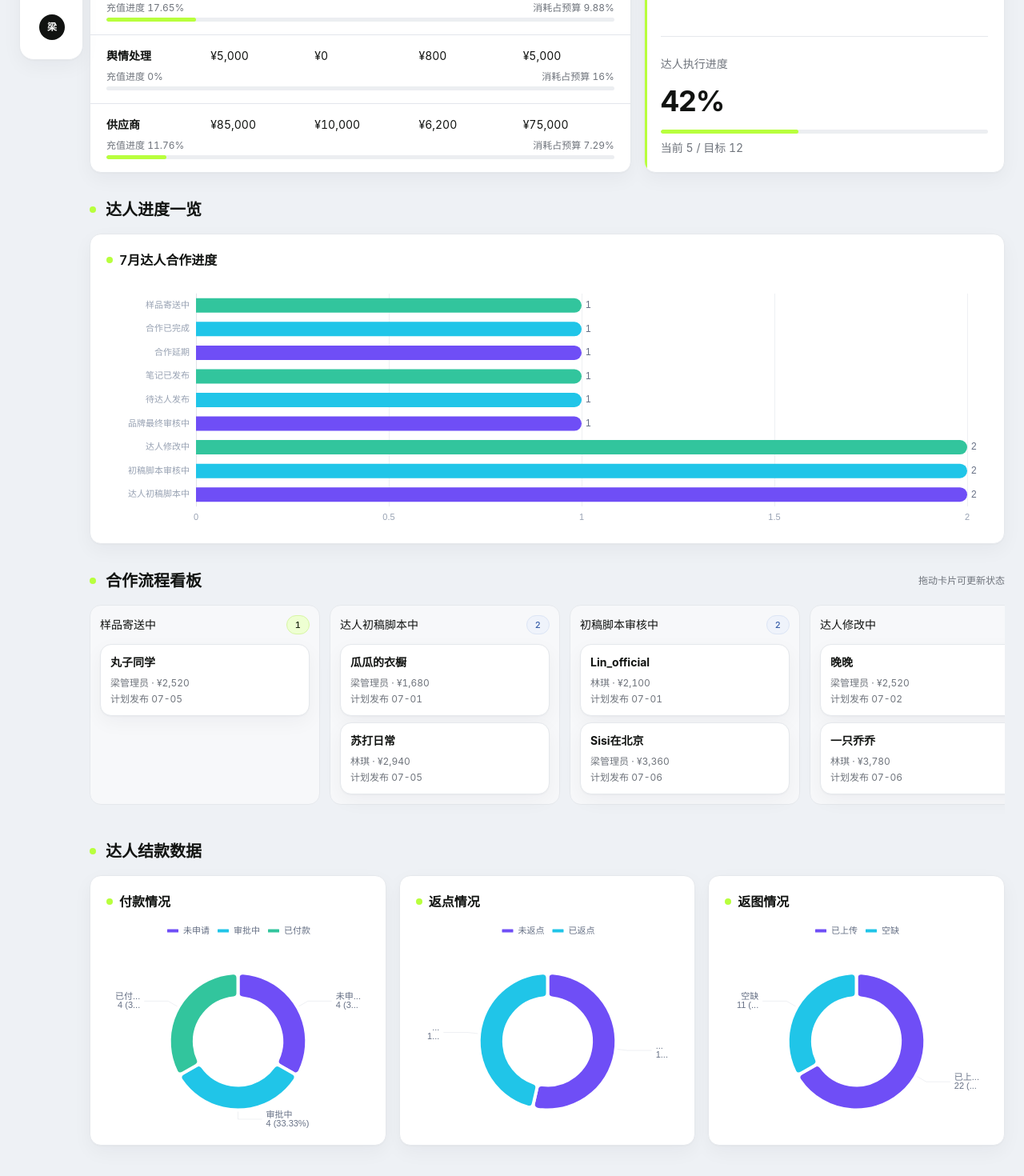
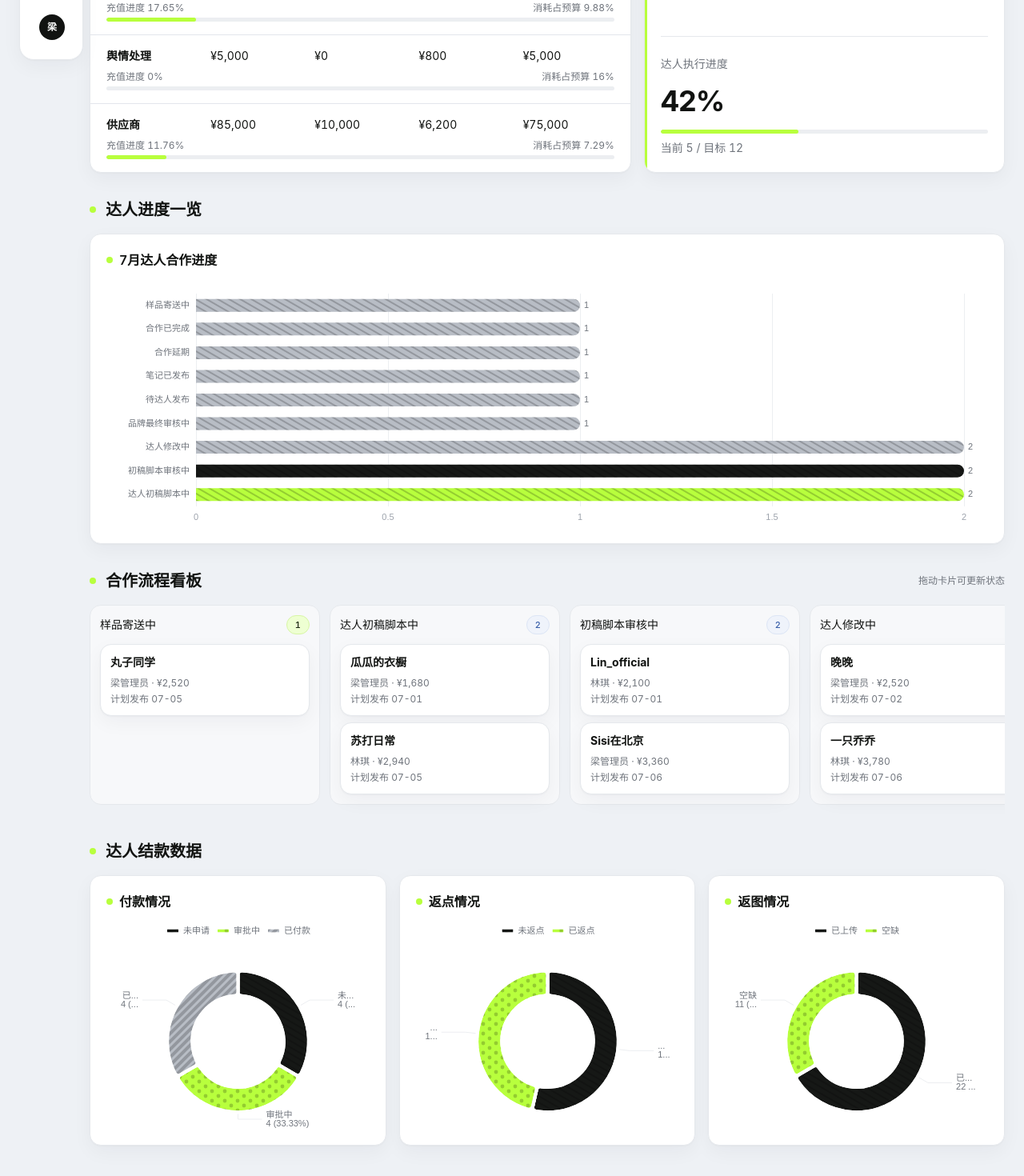
Before and after one commit to liang2045/imi, a Next.js app: page / in a window 1280 px wide. Shown: the part 701-2171 px from the top of the page at 80% size. Built offline with nearby package versions, Linux system fonts and the light colour scheme.

Commit message:
align charts with monochrome accent palette

```diff
--- a/src/components/charts.tsx
+++ b/src/components/charts.tsx
@@ -2,17 +2,102 @@
 
 import ReactECharts from "echarts-for-react";
 
-const colors = ["#6F4EF6", "#20C5E8", "#32C59D", "#F6B84A", "#F0525F"];
-const chartText = "#1D2638";
-const chartMuted = "#667085";
-const chartTertiary = "#98A2B3";
-const chartGrid = "rgba(152,162,179,.16)";
-const tooltipShadow = "border-radius:14px;box-shadow:0 10px 30px rgba(31,42,68,.08),0 2px 8px rgba(31,42,68,.04);";
+const colors = ["#161816", "#B8FF3D", "#B8BDC5", "#5D82D9", "#EC6A6A"];
+const chartText = "#111311";
+const chartMuted = "#6F747C";
+const chartTertiary = "#9DA3AC";
+const chartGrid = "#ECEEF1";
+const tooltipShadow = "border-radius:10px;box-shadow:0 1px 2px rgba(17,24,39,.03),0 8px 24px rgba(17,24,39,.08);";
 
 export function PieChart({ data, height = 260, onItemClick }: { data: { name: string; value: number }[]; height?: number; onItemClick?: (name: string) => void }) {
-  return <ReactECharts notMerge style={{ height, cursor: onItemClick ? "pointer" : "default" }} onEvents={onItemClick ? { click: (params: { name?: string }) => params.name && onItemClick(params.name), legendselectchanged: (params: { name?: string }) => params.name && onItemClick(params.name) } : undefined} option={{ color: colors, backgroundColor: "transparent", tooltip: { trigger: "item", backgroundColor: "#FFFFFF", borderColor: "#E7ECF1", borderWidth: 1, padding: [10, 12], textStyle: { color: chartText, fontSize: 12 }, extraCssText: tooltipShadow }, legend: { top: 0, type: "scroll", icon: "roundRect", itemWidth: 16, itemHeight: 6, textStyle: { color: chartMuted, fontSize: 11 } }, series: [{ type: "pie", radius: ["42%", "66%"], center: ["50%", "58%"], itemStyle: { borderColor: "#FFFFFF", borderWidth: 4, borderRadius: 6 }, label: { color: chartMuted, formatter: "{b}\n{c} ({d}%)", fontSize: 11 }, labelLine: { lineStyle: { color: chartGrid } }, data }] }} />;
+  return (
+    <ReactECharts
+      notMerge
+      style={{ height, cursor: onItemClick ? "pointer" : "default" }}
+      onEvents={onItemClick ? {
+        click: (params: { name?: string }) => params.name && onItemClick(params.name),
+        legendselectchanged: (params: { name?: string }) => params.name && onItemClick(params.name),
+      } : undefined}
+      option={{
+        aria: { enabled: true, decal: { show: true } },
+        color: colors,
+        backgroundColor: "transparent",
+        tooltip: {
+          trigger: "item",
+          backgroundColor: "#FFFFFF",
+          borderColor: "#E5E8EC",
+          borderWidth: 1,
+          padding: [10, 12],
+          textStyle: { color: chartText, fontSize: 12 },
+          extraCssText: tooltipShadow,
+        },
+        legend: {
+          top: 0,
+          type: "scroll",
+          icon: "roundRect",
+          itemWidth: 16,
+          itemHeight: 6,
+          textStyle: { color: chartMuted, fontSize: 11 },
+        },
+        series: [{
+          type: "pie",
+          radius: ["44%", "68%"],
+          center: ["50%", "58%"],
+          itemStyle: { borderColor: "#FFFFFF", borderWidth: 4, borderRadius: 5 },
+          label: { color: chartMuted, formatter: "{b}\n{c} ({d}%)", fontSize: 11 },
+          labelLine: { lineStyle: { color: chartGrid } },
+          data,
+        }],
+      }}
+    />
+  );
 }
 
 export function BarChart({ data, height = 360 }: { data: { name: string; value: number }[]; height?: number }) {
-  return <ReactECharts notMerge style={{ height }} option={{ color: colors, backgroundColor: "transparent", grid: { left: 112, right: 26, top: 18, bottom: 26 }, tooltip: { trigger: "axis", backgroundColor: "#FFFFFF", borderColor: "#E7ECF1", borderWidth: 1, padding: [10, 12], textStyle: { color: chartText, fontSize: 12 }, extraCssText: tooltipShadow }, xAxis: { type: "value", axisLabel: { color: chartTertiary, fontSize: 11 }, axisLine: { lineStyle: { color: chartGrid } }, axisTick: { show: false }, splitLine: { lineStyle: { color: chartGrid } } }, yAxis: { type: "category", data: data.map((d) => d.name), axisLabel: { width: 94, overflow: "truncate", color: chartTertiary, fontSize: 11 }, axisLine: { lineStyle: { color: chartGrid } }, axisTick: { show: false } }, series: [{ type: "bar", data: data.map((d) => d.value), barWidth: 18, label: { show: true, position: "right", color: chartMuted }, itemStyle: { borderRadius: [0, 9, 9, 0], color: (params: { dataIndex: number }) => colors[params.dataIndex % Math.min(colors.length, 3)] } }] }} />;
+  return (
+    <ReactECharts
+      notMerge
+      style={{ height }}
+      option={{
+        aria: { enabled: true, decal: { show: true } },
+        color: colors,
+        backgroundColor: "transparent",
+        grid: { left: 112, right: 30, top: 18, bottom: 26 },
+        tooltip: {
+          trigger: "axis",
+          backgroundColor: "#FFFFFF",
+          borderColor: "#E5E8EC",
+          borderWidth: 1,
+          padding: [10, 12],
+          textStyle: { color: chartText, fontSize: 12 },
+          extraCssText: tooltipShadow,
+          axisPointer: { type: "shadow", shadowStyle: { color: "rgba(17,19,17,.035)" } },
+        },
+        xAxis: {
+          type: "value",
+          axisLabel: { color: chartTertiary, fontSize: 11 },
+          axisLine: { lineStyle: { color: chartGrid } },
+          axisTick: { show: false },
+          splitLine: { lineStyle: { color: chartGrid } },
+        },
+        yAxis: {
+          type: "category",
+          data: data.map((item) => item.name),
+          axisLabel: { width: 94, overflow: "truncate", color: chartMuted, fontSize: 11 },
+          axisLine: { show: false },
+          axisTick: { show: false },
+        },
+        series: [{
+          type: "bar",
+          data: data.map((item) => item.value),
+          barWidth: 16,
+          label: { show: true, position: "right", color: chartMuted, fontSize: 11 },
+          itemStyle: {
+            borderRadius: [0, 8, 8, 0],
+            color: (params: { dataIndex: number }) => params.dataIndex === 0 ? colors[1] : params.dataIndex === 1 ? colors[0] : colors[2],
+          },
+        }],
+      }}
+    />
+  );
 }
```
